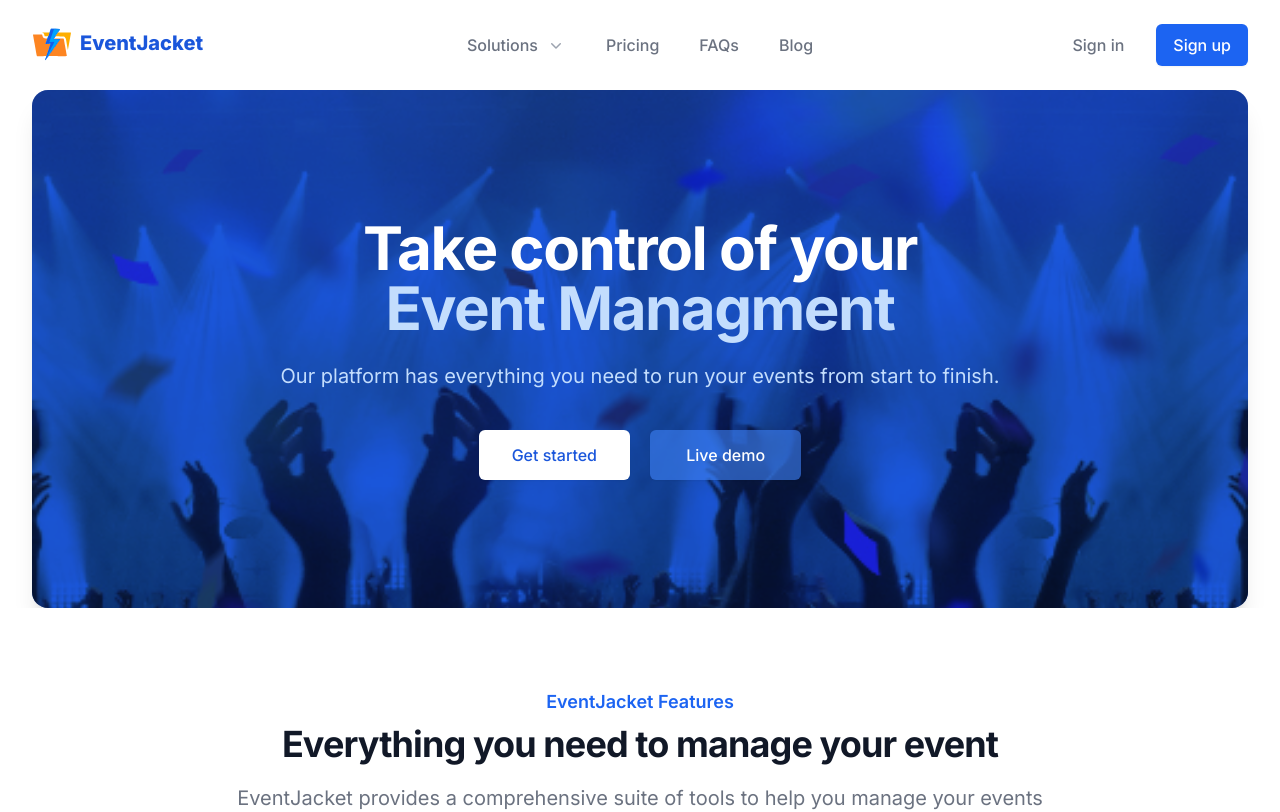
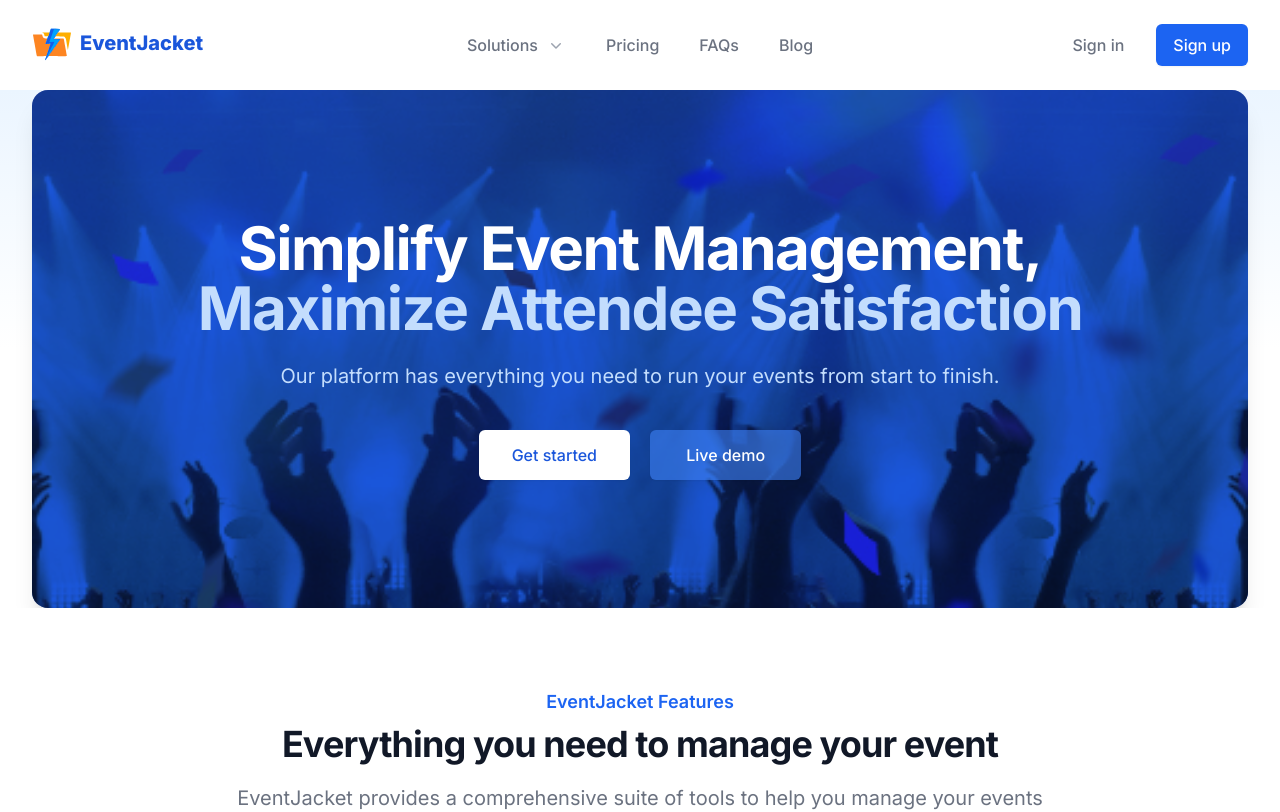
Before and after one commit to caseyspaulding/EventJacekt-TW, a Next.js app: page / in a window 1280 px wide. Shown: the top 812 px of the page. Built offline with nearby package versions, Linux system fonts and the light colour scheme.

Commit message:
updated headline

```diff
--- a/app/page.tsx
+++ b/app/page.tsx
@@ -13,7 +13,8 @@ export default async function Index() {
       <FeaturesGridWithIcons />
 
       <CTAwPicture />
-     <FooterFull />
+      <FooterFull />
+
     </>
   );
 }
--- a/components/NavBarTW/NavBarTW.tsx
+++ b/components/NavBarTW/NavBarTW.tsx
@@ -7,7 +7,7 @@ import Image from "next/image";
 export default function NavBarTW ()
 {
   return (
-    <div className="bg-white">
+    <div className="bg-gradient-to-b from-blue-50 via-white to-white">
 
       <main>
         <div>
@@ -30,9 +30,9 @@ export default function NavBarTW ()
                 <div className="relative px-6 py-16 sm:py-24 lg:px-8 lg:py-32">
                   <h1 className="text-center text-4xl font-bold tracking-tight sm:text-5xl lg:text-6xl">
                     <span className="block text-white">
-                      Take control of your
+                      Simplify Event Management,
                     </span>
-                    <span className="block text-blue-200">Event Managment</span>
+                    <span className="block text-blue-200">Maximize Attendee Satisfaction</span>
                   </h1>
                   <p className="mx-auto mt-6 max-w-lg text-center text-xl text-blue-200 sm:max-w-3xl">
                     Our platform has everything you need to run your events from
```
